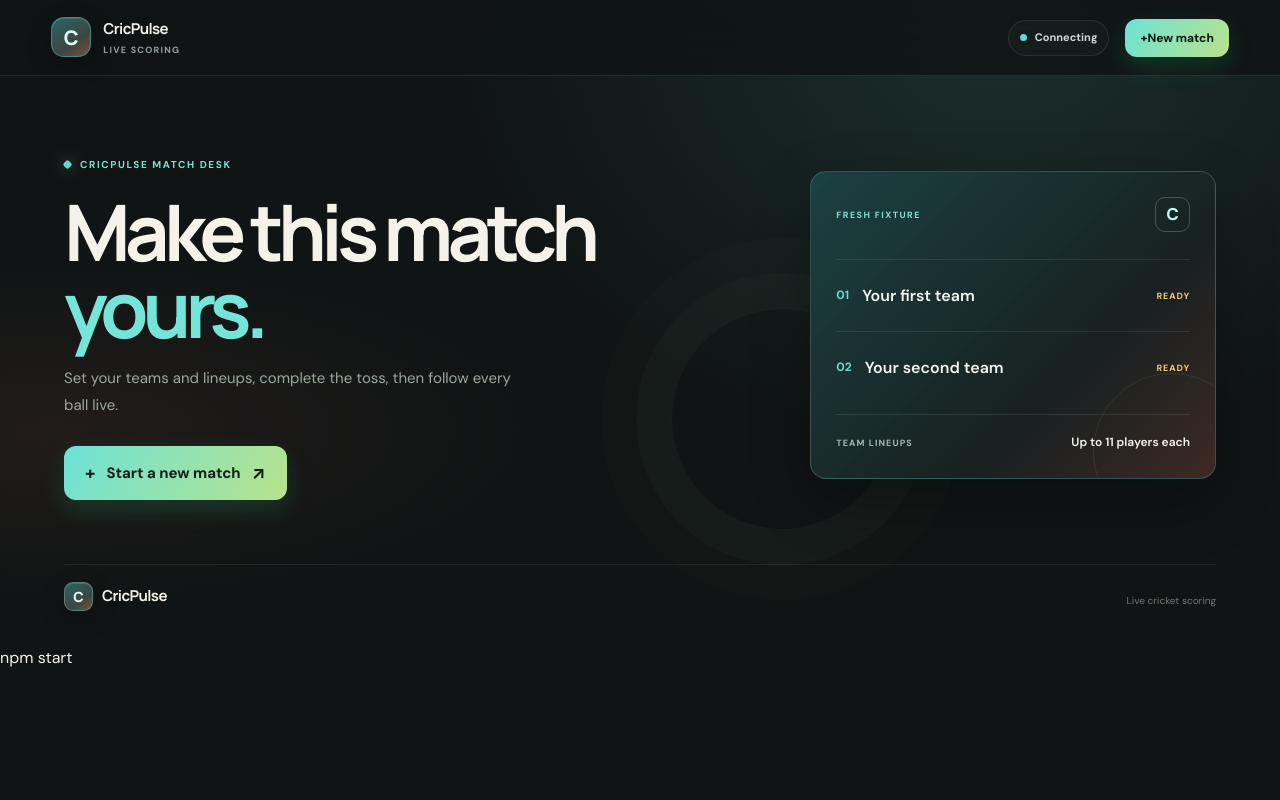
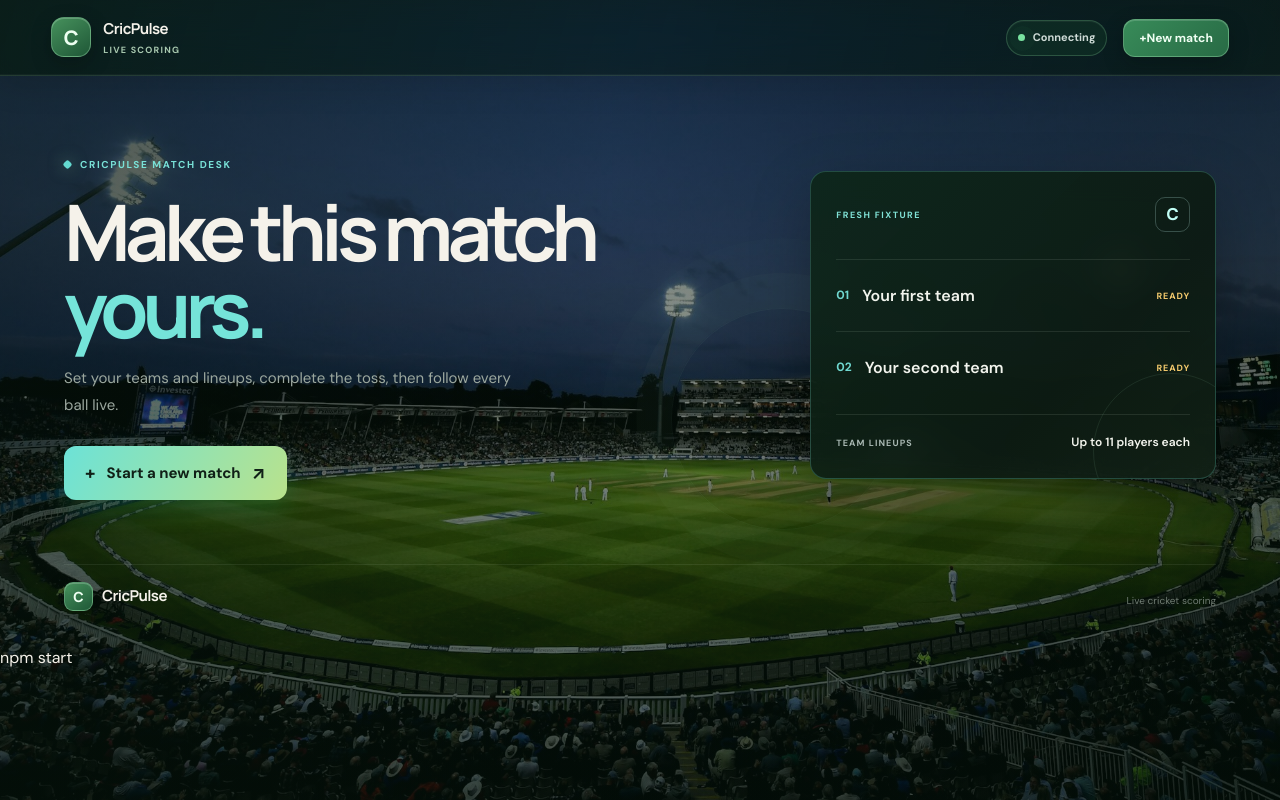
Before and after one commit to kaushii18/AI-Cricket-Scoring-Platform, a website: page frontend/index.html in a window 1280 px wide. Drawn offline with nearby package versions, Linux system fonts and the light colour scheme; no server answers.

```diff
--- a/frontend/style.css
+++ b/frontend/style.css
@@ -1908,6 +1908,69 @@ h3,
     font-family: "Manrope", "DM Sans", sans-serif;
 }
 
+.dashboard-page {
+    position: relative;
+    isolation: isolate;
+    background: #0b1b11;
+}
+
+.dashboard-page::before {
+    position: fixed;
+    inset: 0;
+    z-index: -1;
+    background:
+        linear-gradient(90deg, rgba(5, 19, 11, 0.58) 0%, rgba(5, 20, 12, 0.36) 48%, rgba(4, 17, 10, 0.54) 100%),
+        linear-gradient(0deg, rgba(3, 15, 9, 0.48), rgba(6, 20, 12, 0.18) 58%, rgba(7, 18, 12, 0.4)),
+        url("./stadium-background.jpg") center 52% / cover no-repeat;
+    content: "";
+    pointer-events: none;
+}
+
+.dashboard-page .top-header {
+    background:
+        linear-gradient(105deg, rgba(8, 27, 17, 0.76), rgba(7, 23, 15, 0.52) 52%, rgba(7, 24, 15, 0.7));
+    border-bottom-color: rgba(181, 229, 188, 0.15);
+    box-shadow: 0 10px 32px rgba(2, 10, 6, 0.12), inset 0 -1px rgba(220, 255, 225, 0.035);
+    backdrop-filter: blur(20px) saturate(135%);
+    -webkit-backdrop-filter: blur(20px) saturate(135%);
+}
+
+.dashboard-page .brand-icon {
+    border-color: rgba(171, 237, 188, 0.36);
+    color: #edfff1;
+    background: linear-gradient(145deg, rgba(73, 151, 96, 0.96), rgba(32, 91, 57, 0.96));
+    box-shadow: inset 0 1px rgba(255, 255, 255, 0.2), 0 7px 20px rgba(2, 12, 7, 0.28);
+}
+
+.dashboard-page .brand small {
+    color: #a9c9b0;
+}
+
+.dashboard-page .live-status {
+    color: #d6eee0;
+    background: rgba(19, 65, 40, 0.38);
+    border-color: rgba(148, 219, 165, 0.24);
+    box-shadow: inset 0 1px rgba(229, 255, 235, 0.05);
+}
+
+.dashboard-page .status-dot,
+.dashboard-page .status-dot::after {
+    background: #79e2a0;
+    border-color: #79e2a0;
+}
+
+.dashboard-page .header-actions .compact-btn {
+    color: #f0fff3;
+    background: linear-gradient(135deg, #388b59, #286b45);
+    border: 1px solid rgba(182, 244, 195, 0.32);
+    box-shadow: inset 0 1px rgba(255, 255, 255, 0.15), 0 7px 20px rgba(1, 13, 6, 0.25);
+}
+
+.dashboard-page .header-actions .compact-btn:hover {
+    background: linear-gradient(135deg, #45a369, #307c50);
+    box-shadow: inset 0 1px rgba(255, 255, 255, 0.2), 0 10px 25px rgba(19, 88, 46, 0.35);
+}
+
 .top-header {
     min-height: 76px;
     padding: 12px max(4vw, calc((100vw - 1240px) / 2));
@@ -2630,9 +2693,11 @@ h3,
     border: 1px solid rgba(115, 223, 209, 0.23);
     border-radius: 16px;
     background:
-        linear-gradient(135deg, rgba(27, 70, 69, 0.88), rgba(24, 32, 33, 0.98) 65%, rgba(65, 42, 36, 0.92)),
-        #171e1e;
+        linear-gradient(135deg, rgba(13, 42, 26, 0.68), rgba(11, 25, 17, 0.72) 65%, rgba(19, 35, 23, 0.68)),
+        rgba(13, 29, 19, 0.7);
     box-shadow: 0 22px 58px rgba(0, 0, 0, 0.28);
+    backdrop-filter: blur(14px);
+    -webkit-backdrop-filter: blur(14px);
 }
 
 .setup-board::after {
```
Also changed, not shown: frontend/stadium-background.jpg (added).
